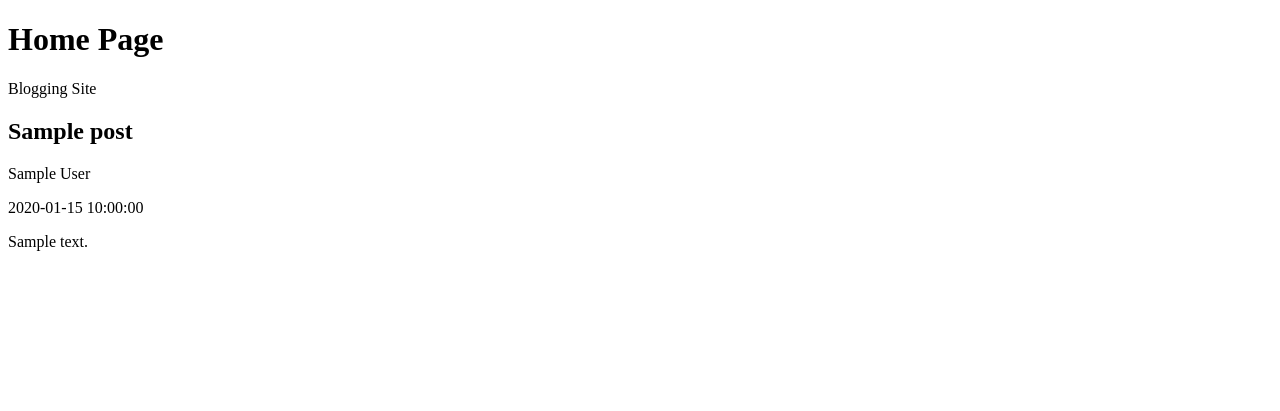
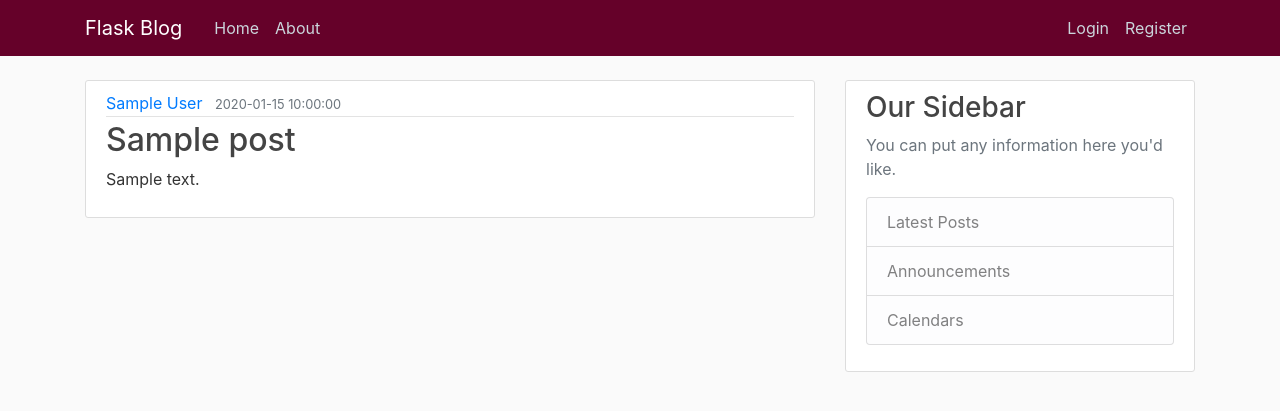
Before and after one commit to behradkoohy/flask-website, a Flask app: template templates/home.html in a window 1280 px wide. Shown: the top 411 px of the page. Run offline with Flask 2, Linux system fonts and the light colour scheme; the template is opened without the code that fills it: most values are stand-ins (such as "Sample title", 1, 10 or a date in 2020); some libraries are stand-ins or nearby versions.

Commit message:
Added in the basic pages and some templates, going to add in the posts too Added in the basic post showing functionality too Added in the extra details to make the website look nice.

```diff
--- a/app.py
+++ b/app.py
@@ -1,4 +1,4 @@
-from flask import Flask, render_template;
+from flask import Flask, render_template, url_for
 
 app = Flask(__name__)
 
@@ -25,4 +25,4 @@ def home_page():
 
 @app.route('/about')
 def about_page():
-    return "<h1>about page"
+    return render_template('about.html', title="About Page")
--- /dev/null
+++ b/static/main.css
@@ -0,0 +1,80 @@
+body {
+  background: #fafafa;
+  color: #333333;
+  margin-top: 5rem;
+}
+
+h1, h2, h3, h4, h5, h6 {
+  color: #444444;
+}
+
+.bg-steel {
+  background-color: #650129;
+}
+
+.site-header .navbar-nav .nav-link {
+  color: #cbd5db;
+}
+
+.site-header .navbar-nav .nav-link:hover {
+  color: #ffffff;
+}
+
+.site-header .navbar-nav .nav-link.active {
+  font-weight: 500;
+}
+
+.content-section {
+  background: #ffffff;
+  padding: 10px 20px;
+  border: 1px solid #dddddd;
+  border-radius: 3px;
+  margin-bottom: 20px;
+}
+
+.article-title {
+  color: #444444;
+}
+
+a.article-title:hover {
+  color: #428bca;
+  text-decoration: none;
+}
+
+.article-content {
+  white-space: pre-line;
+}
+
+.article-img {
+  height: 65px;
+  width: 65px;
+  margin-right: 16px;
+}
+
+.article-metadata {
+  padding-bottom: 1px;
+  margin-bottom: 4px;
+  border-bottom: 1px solid #e3e3e3
+}
+
+.article-metadata a:hover {
+  color: #333;
+  text-decoration: none;
+}
+
+.article-svg {
+  width: 25px;
+  height: 25px;
+  vertical-align: middle;
+}
+
+.account-img {
+  height: 125px;
+  width: 125px;
+  margin-right: 20px;
+  margin-bottom: 16px;
+}
+
+.account-heading {
+  font-size: 2.5rem;
+}
--- a/templates/home.html
+++ b/templates/home.html
@@ -1,23 +1,15 @@
-<!DOCTYPE html>
-<html lang="en">
-<head>
-    <meta charset="UTF-8">
-
-    {% if title %}
-    <title>Home Page - {{ title }} </title>
-    {% else %}
-    <title>Home Page</title>
-    {% endif %}
-
-    <h1>Home Page</h1>
-    <p>Blogging Site</p>
-</head>
-<body>
+{% extends "layout.html" %}
+{% block content %}
     {% for post in posts %}
-    <h2> {{ post.title }} </h2>
-    <p> {{ post.author }} </p>
-    <p> {{ post.date }} </p>
-    <p> {{ post.content}} </p>
+    <article class="media content-section">
+      <div class="media-body">
+        <div class="article-metadata">
+          <a class="mr-2" href="#">{{ post.author }}</a>
+          <small class="text-muted">{{ post.date_posted }}</small>
+        </div>
+        <h2><a class="article-title" href="#">{{ post.title }}</a></h2>
+        <p class="article-content">{{ post.content }}</p>
+      </div>
+    </article>
     {% endfor %}
-</body>
-</html>
+{% endblock content %}
--- /dev/null
+++ b/templates/layout.html
@@ -0,0 +1,69 @@
+<!doctype html>
+<html lang="en">
+  <head>
+    <!-- Required meta tags -->
+    <meta charset="utf-8">
+    <meta name="viewport" content="width=device-width, initial-scale=1, shrink-to-fit=no">
+
+    <!-- Bootstrap CSS -->
+    <link rel="stylesheet" href="https://stackpath.bootstrapcdn.com/bootstrap/4.3.1/css/bootstrap.min.css" integrity="sha384-ggOyR0iXCbMQv3Xipma34MD+dH/1fQ784/j6cY/iJTQUOhcWr7x9JvoRxT2MZw1T" crossorigin="anonymous">
+    <link rel="stylesheet" type="text/css" href="{{ url_for('static', filename='main.css') }}">
+<!--Loop to make the title the name of the page      -->
+      {% if title %}
+    <title>Flask Blog - {{ title }} </title>
+    {% else %}
+    <title>Flask Blog</title>
+    {% endif %}
+    </head>
+    <body>
+<!--    this is for the navbar at the top-->
+    <header class="site-header">
+      <nav class="navbar navbar-expand-md navbar-dark bg-steel fixed-top">
+        <div class="container">
+          <a class="navbar-brand mr-4" href="/">Flask Blog</a>
+          <button class="navbar-toggler" type="button" data-toggle="collapse" data-target="#navbarToggle" aria-controls="navbarToggle" aria-expanded="false" aria-label="Toggle navigation">
+            <span class="navbar-toggler-icon"></span>
+          </button>
+          <div class="collapse navbar-collapse" id="navbarToggle">
+            <div class="navbar-nav mr-auto">
+              <a class="nav-item nav-link" href="/">Home</a>
+              <a class="nav-item nav-link" href="/about">About</a>
+            </div>
+            <!-- Navbar Right Side -->
+            <div class="navbar-nav">
+              <a class="nav-item nav-link" href="/login">Login</a>
+              <a class="nav-item nav-link" href="/register">Register</a>
+            </div>
+          </div>
+        </div>
+      </nav>
+    </header>
+
+<!--this is for the content. -->
+    <main role="main" class="container">
+      <div class="row">
+        <div class="col-md-8">
+          {% block content %}{% endblock %}
+        </div>
+        <div class="col-md-4">
+          <div class="content-section">
+            <h3>Our Sidebar</h3>
+            <p class='text-muted'>You can put any information here you'd like.
+              <ul class="list-group">
+                <li class="list-group-item list-group-item-light">Latest Posts</li>
+                <li class="list-group-item list-group-item-light">Announcements</li>
+                <li class="list-group-item list-group-item-light">Calendars</li>
+              </ul>
+            </p>
+          </div>
+        </div>
+      </div>
+    </main>
+    </body>
+
+
+    <script src="https://code.jquery.com/jquery-3.3.1.slim.min.js" integrity="sha384-q8i/X+965DzO0rT7abK41JStQIAqVgRVzpbzo5smXKp4YfRvH+8abtTE1Pi6jizo" crossorigin="anonymous"></script>
+    <script src="https://cdnjs.cloudflare.com/ajax/libs/popper.js/1.14.7/umd/popper.min.js" integrity="sha384-UO2eT0CpHqdSJQ6hJty5KVphtPhzWj9WO1clHTMGa3JDZwrnQq4sF86dIHNDz0W1" crossorigin="anonymous"></script>
+    <script src="https://stackpath.bootstrapcdn.com/bootstrap/4.3.1/js/bootstrap.min.js" integrity="sha384-JjSmVgyd0p3pXB1rRibZUAYoIIy6OrQ6VrjIEaFf/nJGzIxFDsf4x0xIM+B07jRM" crossorigin="anonymous"></script>
+
+</html>
```
Also changed, not shown: templates/about.html (+3 -14 lines).
